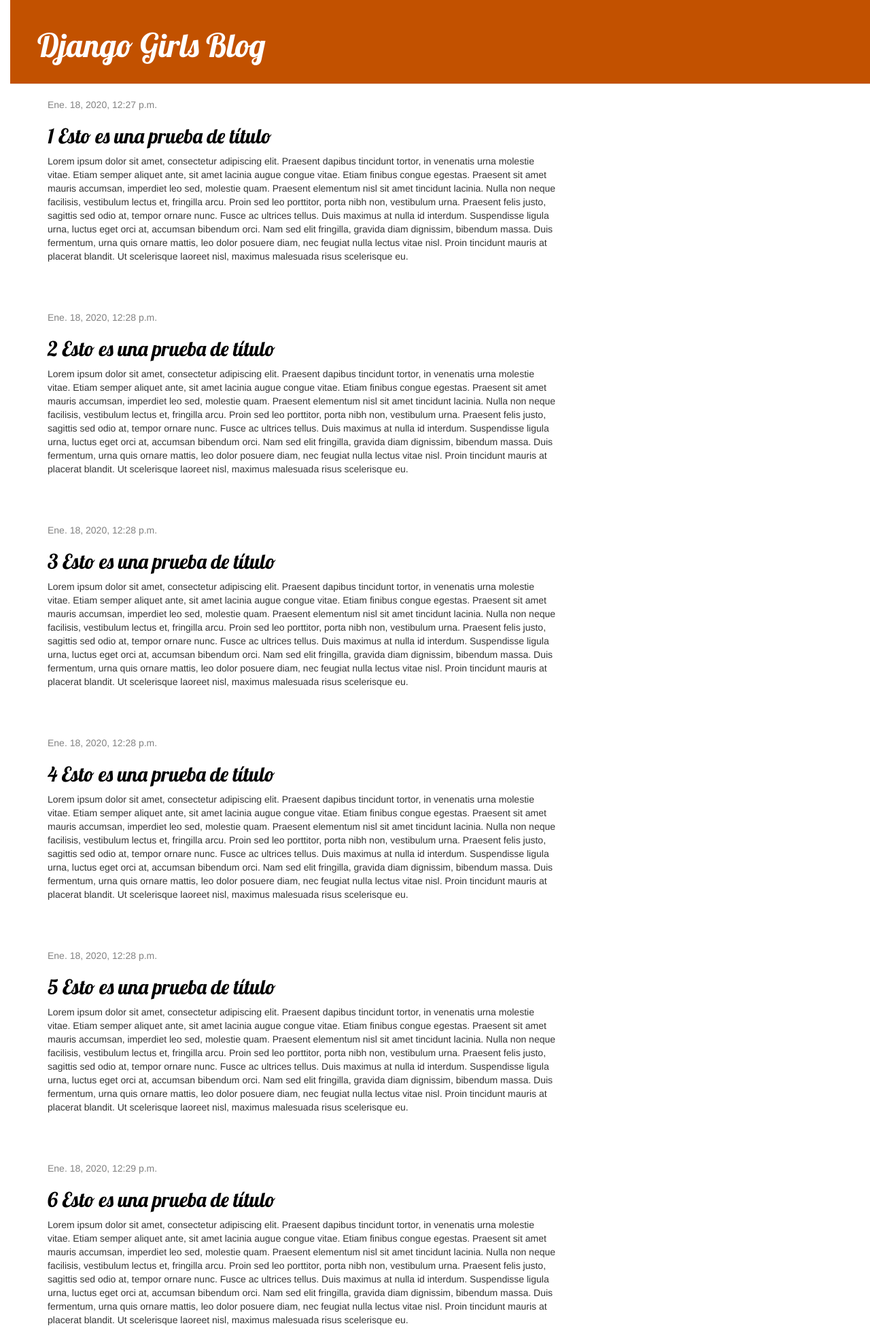
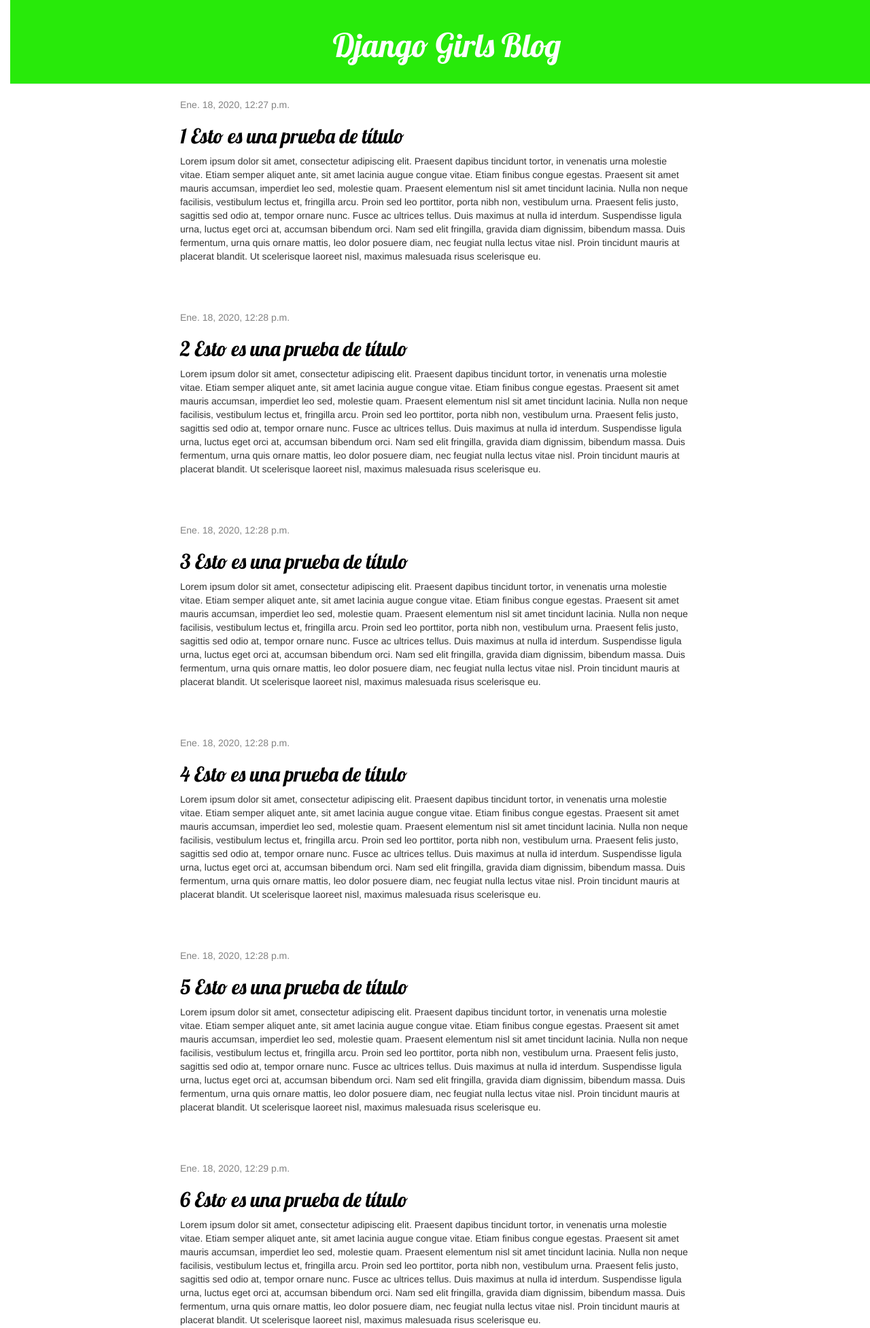
Before and after one commit to luciagarciabosch/my-first-blog, a Django app: template blog/templates/blog/post_list.html in a window 1280 px wide. Shown: the top 1954 px of the page at 68% size. Run offline with Django 3.2, Linux system fonts and the light colour scheme; the template is opened without the code that fills it: values that come from a table or form of the project are taken from there, others are empty; data comes from the database, SQL or seed files in the repository; both versions use the stored data as it was after the commit; some libraries are stand-ins or nearby versions.

Commit message:
He modificado el CSS soy una empollona

```diff
--- a/blog/static/css/blog.css
+++ b/blog/static/css/blog.css
@@ -1,5 +1,5 @@
 h1 a, h2 a {
-     color: #C25100;
+     color: #ffffff;
 }
 
 body {
@@ -7,13 +7,14 @@
 }
 
 h1 a {
-    color: #FCA205;
+    color: #ffffff;
     font-family: 'Lobster';
 }
 
 
 .page-header {
-    background-color: #C25100;
+    text-align: center;
+    background-color: #28EA0A;
     margin-top: 0;
     padding: 20px 20px 20px 40px;
 }
--- a/blog/templates/blog/base.html
+++ b/blog/templates/blog/base.html
@@ -4,6 +4,7 @@
         <title>Django Girls blog</title>
         <link rel="stylesheet" href="//maxcdn.bootstrapcdn.com/bootstrap/3.2.0/css/bootstrap.min.css">
         <link rel="stylesheet" href="//maxcdn.bootstrapcdn.com/bootstrap/3.2.0/css/bootstrap-theme.min.css">
+        <link href='//fonts.googleapis.com/css?family=Nunito&subset=latin,latin-ext' rel='stylesheet' type='text/css'>
         <link href='//fonts.googleapis.com/css?family=Lobster&subset=latin,latin-ext' rel='stylesheet' type='text/css'>
         <link rel="stylesheet" href="{% static 'css/blog.css' %}">
     </head>
@@ -16,7 +17,7 @@
         </div>
         <div class="content container">
             <div class="row">
-                <div class="col-md-8">
+                <div class="col-md-8 col-md-offset-2">
                     {% block content %}
                     {% endblock %}
                 </div>
--- a/blog/templates/blog/post_list.html
+++ b/blog/templates/blog/post_list.html
@@ -1,21 +1,5 @@
 {% extends 'blog/base.html' %}
 {% load static %}
-<html>
-    <head>
-        <title>Django Girls blog</title>
-        <link rel="stylesheet" href="//maxcdn.bootstrapcdn.com/bootstrap/3.2.0/css/bootstrap.min.css">
-        <link rel="stylesheet" href="//maxcdn.bootstrapcdn.com/bootstrap/3.2.0/css/bootstrap-theme.min.css">
-        <link rel="stylesheet" href="{% static 'css/blog.css' %}">
-        <link href="//fonts.googleapis.com/css?family=Lobster&subset=latin,latin-ext" rel="stylesheet" type="text/css">
-    </head>
-    <body>
-        <div>
-          <div class="page-header">
-            <h1><a href="/">Django Girls Blog</a></h1>
-        </div>
-        <div class="content container">
-    <div class="row">
-        <div class="col-md-8">
           {% block content %}
             {% for post in posts %}
             <div class="post">
@@ -27,8 +11,3 @@
         </div>
         {% endfor %}
     {% endblock %}
-        </div>
-    </div>
-</div>
-    </body>
-</html>
```
Also changed, not shown: db.sqlite3.
